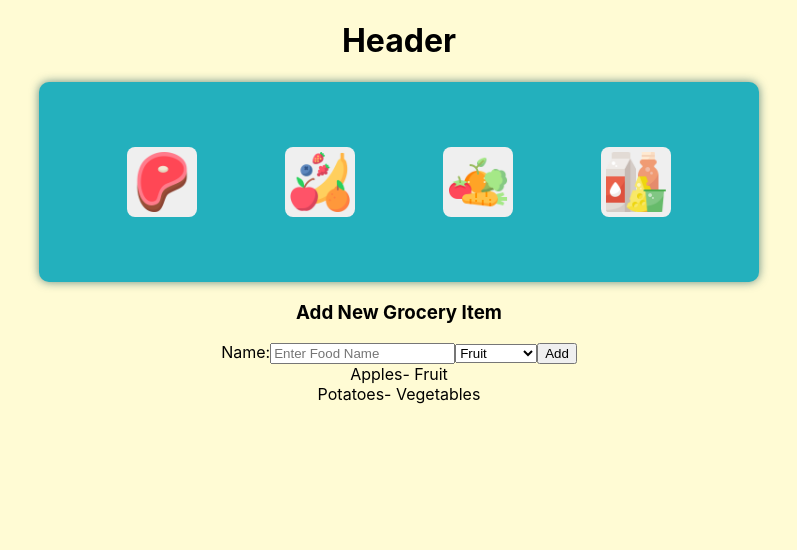
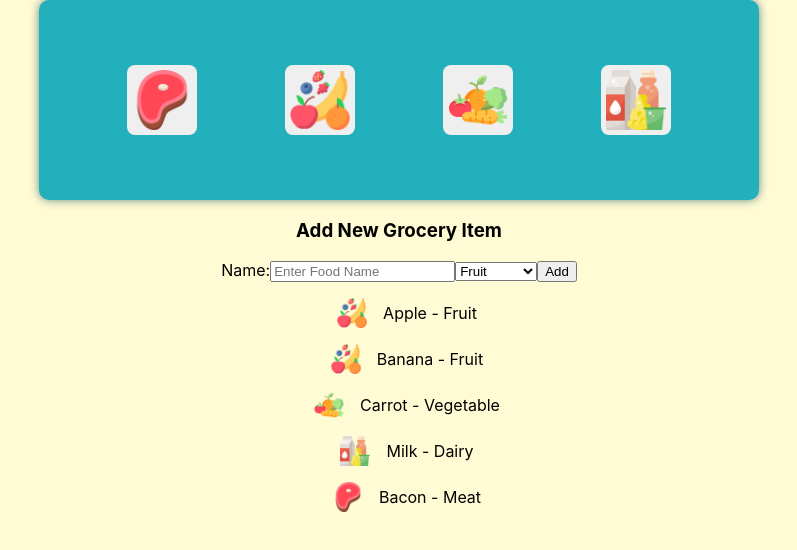
Before and after one commit to FlutterSoft/react-grocery-list, a React (Create React App) app: page / in a window 1280 px wide. Shown: the top 550 px of the page, without its empty margins (241-1038 px from the left). Built offline with nearby package versions, Linux system fonts and the light colour scheme.

Commit message:
breaking things

```diff
--- a/package.json
+++ b/package.json
@@ -9,6 +9,7 @@
     "react": "^18.2.0",
     "react-dom": "^18.2.0",
     "react-scripts": "5.0.1",
+    "uuid": "^8.3.2",
     "web-vitals": "^2.1.4"
   },
   "scripts": {
--- a/src/AddItem.js
+++ b/src/AddItem.js
@@ -1,7 +1,8 @@
-import React, { useState, useRef } from 'react'
+import React, { useState, useRef, useEffect } from 'react'
+import { v4 as uuidv4 } from 'uuid'
+
 
 function AddItem( {items, setItems}){
-
     const itemNameRef = useRef()
     const itemCatRef = useRef()
 
@@ -13,11 +14,11 @@ function AddItem( {items, setItems}){
         if(name === '') return
 
         setItems(prevItems => {
-            return [...prevItems, {id: name, name: name, category: category}]
+            return [...prevItems, {id: uuidv4(), name: name, category: category}]
         })
+
         itemNameRef.current.value = null
     }
-
 
     return(
         <div>
@@ -33,6 +34,8 @@ function AddItem( {items, setItems}){
                 <select ref={itemCatRef} >
                     <option value="Fruit">Fruit</option>
                     <option value="Vegetable">Vegetable</option>
+                    <option value="Dairy">Dairy</option>
+                    <option value="Meat">Meat</option>
                 </select>
             </label>
             <button type="submit">Add</button>
--- a/src/App.css
+++ b/src/App.css
@@ -39,6 +39,7 @@ html{
   border-radius: 8px;
   border: 3px white;
   padding: 5px;
+  cursor: pointer;
 }
 .CategoryButton:hover{
   background-color: white;
@@ -52,3 +53,15 @@ html{
   width: 100%;
   height: 100%;
 }
+.Item{
+  display: flex;
+  justify-content: center;
+  align-items: center;
+  margin: 1em 0;
+}
+
+.ItemImg{
+  margin: 0 1em;
+  width: 30px;
+  height: 30px;
+}
--- a/src/App.js
+++ b/src/App.js
@@ -1,18 +1,28 @@
 import './App.css';
+import React from 'react'
 import {useState} from 'react'
 import CategorySection from './CategorySection'
 import ItemList from './ItemList'
 import AddItem from './AddItem'
 import Groceries from './Groceries'
+import { v4 as uuidv4 } from 'uuid'
+
 function App() {
+  const [items, setItems] = useState([{id: uuidv4(), name: "Apple", category: "Fruit"},{id: uuidv4(), name: "Banana", category: "Fruit"},{id: uuidv4(), name: "Carrot", category: "Vegetable"},{id: uuidv4(), name: "Milk", category: "Dairy"},{id: uuidv4(), name: "Bacon", category: "Meat"} ])
+  const [filtering, setFiltering] = useState(false)
 
+
+  function categoryFilter(cat){
+    setFiltering(true)
+
+    console.log(items.filter(item => item.category == cat))
+  }
 
 
   return (
     <div className="App">
-      <h1>  Header </h1>
-      <CategorySection />
-      <Groceries />
+      <CategorySection items={items} onClick={categoryFilter} />
+      <Groceries items={items} setItems={setItems} />
 
     </div>
   );
--- a/src/CategoryButton.js
+++ b/src/CategoryButton.js
@@ -1,8 +1,10 @@
 import React from 'react'
 
-function CategoryButton({icon}){
+function CategoryButton({icon, onClick}){
     return(
-        <button className="CategoryButton">
+        <button className="CategoryButton"
+            onClick={onClick}
+        >
             <img className="CategoryIcon" src={icon}></img>
         </button>
     )
--- a/src/CategorySection.js
+++ b/src/CategorySection.js
@@ -5,13 +5,14 @@ import fruitIcon from './images/fruit.png'
 import vegetableIcon from './images/vegetable.png'
 import dairyIcon from './images/dairy.png'
 
-function CategorySection(){
+function CategorySection({items, onClick}){
+
     return(
         <div className="CategorySection">
-            <CategoryButton icon={meatIcon} />
-            <CategoryButton icon={fruitIcon} />
-            <CategoryButton icon={vegetableIcon} />
-            <CategoryButton icon={dairyIcon} />
+            <CategoryButton onClick={() => onClick("Meat")} icon={meatIcon} />
+            <CategoryButton onClick={() => onClick("Fruit")} icon={fruitIcon} />
+            <CategoryButton onClick={() => onClick("Vegetable")} icon={vegetableIcon} />
+            <CategoryButton onClick={() => onClick("Dairy")} icon={dairyIcon} />
         </div>
 
     )
--- a/src/Groceries.js
+++ b/src/Groceries.js
@@ -1,15 +1,28 @@
-import React, {useState} from 'react'
+import React, {useState, useEffect} from 'react'
 import AddItem from './AddItem'
 import ItemList from './ItemList'
 
-function Groceries(){
-    const [items, setItems] = useState([{ id: 1, name: 'Apples', category: 'Fruit'},{ id: 2, name: 'Potatoes', category: 'Vegetables'}])
+const LOCAL_STORAGE_KEY = 'groceryItems.itemss'
+
+function Groceries({items, setItems}){
     return(
         <div>
             <AddItem items={items} setItems={setItems} />
-            <ItemList items={items}  />
+            <ItemList setItems={setItems} items={items}  />
         </div>
 
     )
 }
 export default Groceries
+
+
+
+
+    // useEffect(() => {
+    //     const storedItems = JSON.parse(localStorage.getItem(LOCAL_STORAGE_KEY))
+    //     if (storedItems) setItems(storedItems)
+    // }, [])
+
+    // useEffect(() => {
+    //     localStorage.setItem(LOCAL_STORAGE_KEY, JSON.stringify(items))
+    // }, [items])
--- a/src/Item.js
+++ b/src/Item.js
@@ -1,10 +1,26 @@
 import React from 'react'
+import meatIcon from './images/meat.png'
+import fruitIcon from './images/fruit.png'
+import vegetableIcon from './images/vegetable.png'
+import dairyIcon from './images/dairy.png'
 
 function Item( {item} ){
+    let icon
+    if (item.category === "Fruit"){
+        icon = fruitIcon
+    }
+    else if(item.category === "Vegetable"){
+        icon = vegetableIcon
+    }
+    else if(item.category === "Meat"){
+        icon = meatIcon
+    }
+    else if(item.category === "Dairy"){
+        icon = dairyIcon
+    }
     return(
-        <div>
-            {item.name}
-            - {item.category}
+        <div className="Item">
+            <img className="ItemImg" src={icon}/> {item.name} - {item.category}
         </div>
     )
 }
--- a/src/ItemList.js
+++ b/src/ItemList.js
@@ -1,9 +1,12 @@
 import React from 'react'
 import Item from './Item'
+import { v4 as uuidv4 } from 'uuid'
+
 function ItemList({ items }){
+
     return(
         items.map(item => {
-            return <Item item={item}/>
+            return <Item key={uuidv4()} item={item}/>
         })
     )
 }
```
Also changed, not shown: 2 other files (tests, documents, lock files or other folders).
